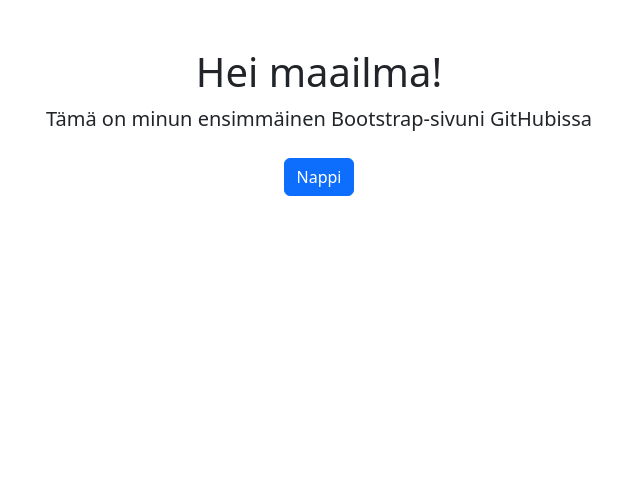
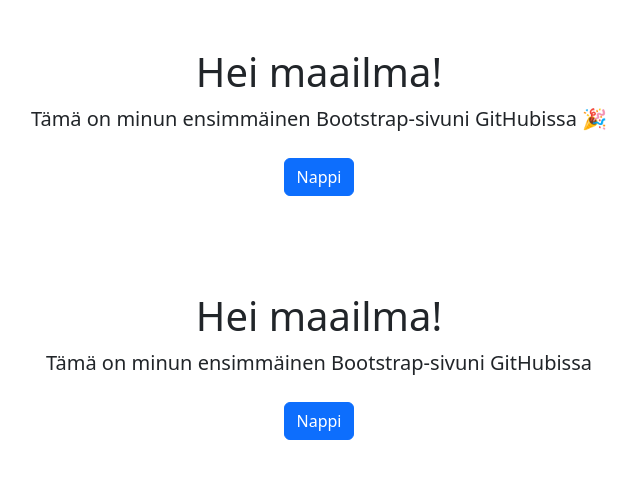
Before and after one commit to satukaroliina/satukaroliina.github.io, a plain HTML site: page index.html in a window 1280 px wide. Shown: the whole page, without its empty margins (321-961 px from the left). Drawn offline with nearby package versions, Linux system fonts and the light colour scheme.

Commit message:
Update index.html

```diff
--- a/index.html
+++ b/index.html
@@ -7,6 +7,14 @@
     <link href="https://cdn.jsdelivr.net/npm/bootstrap@5.3.2/dist/css/bootstrap.min.css" rel="stylesheet">
   </head>
   <body>
+    <div class="container py-5">
+      <h1 class="text-center">Hei maailma!</h1>
+      <p class="lead text-center">Tämä on minun ensimmäinen Bootstrap-sivuni GitHubissa 🎉</p>
+
+      <div class="text-center mt-4">
+        <button class="btn btn-primary">Nappi</button>
+      </div>
+    </div>
     <main>
       <div class="container py-5">
       <h1 class="text-center">Hei maailma!</h1>
```
